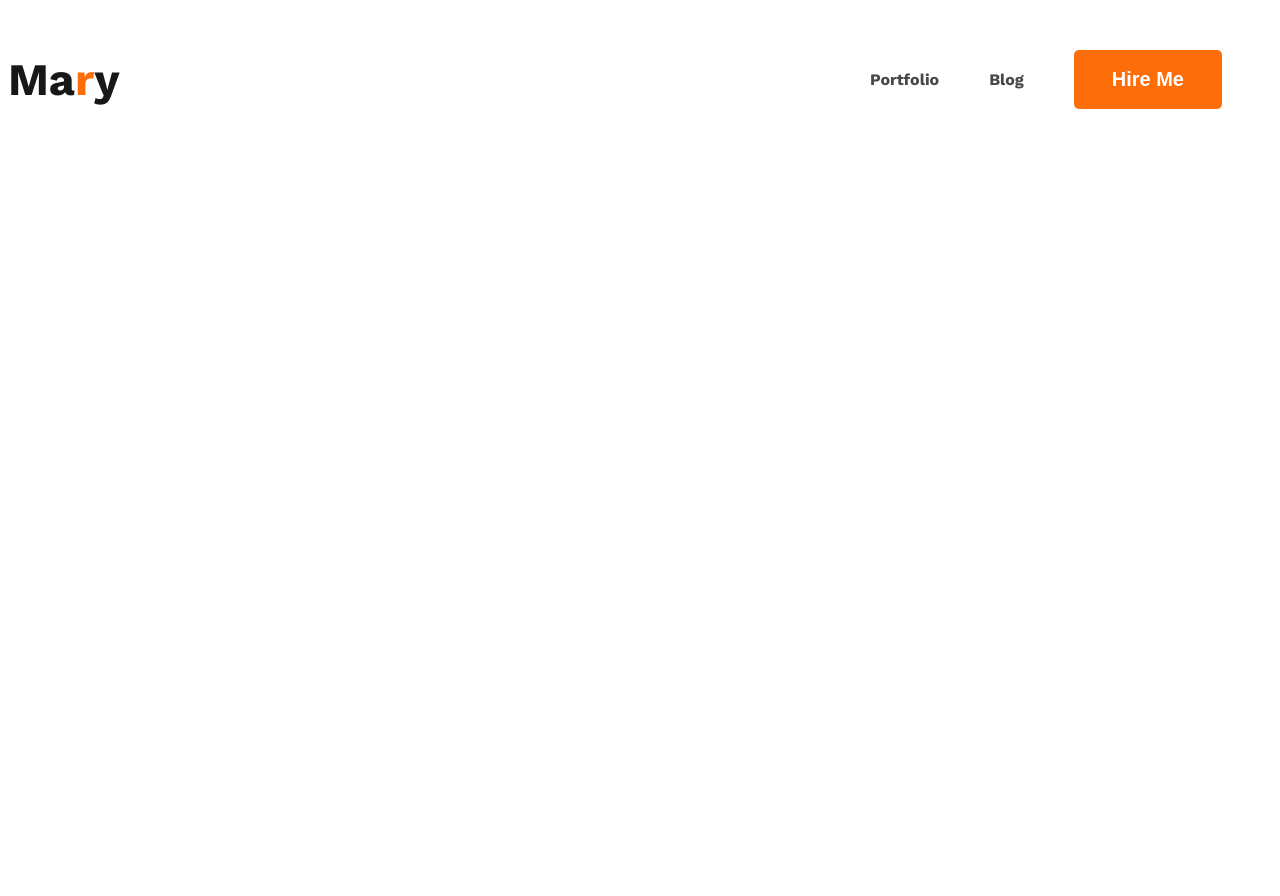
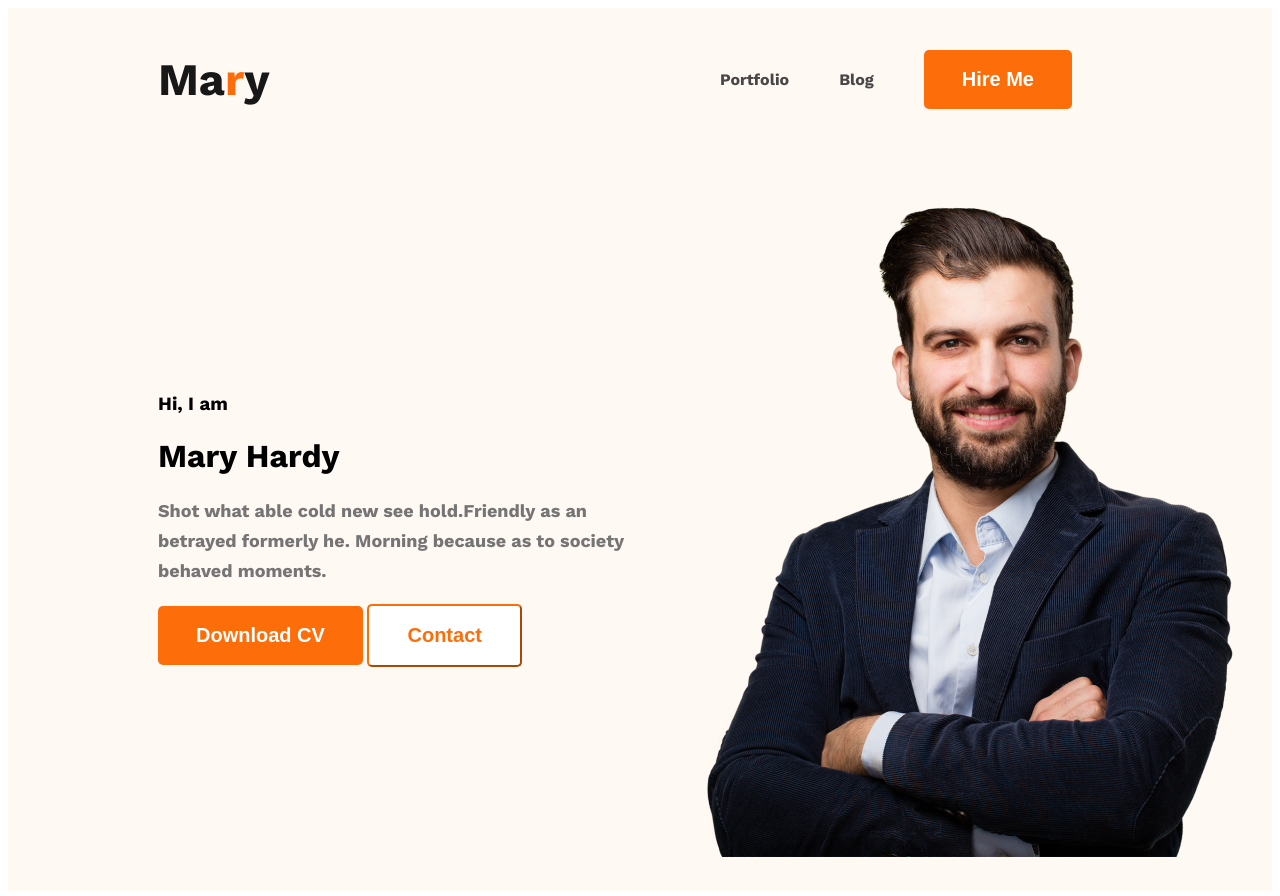
Before and after one commit to sium2022/webdeveloper-portfolio, a plain HTML site: page index.html in a window 1280 px wide. Before the commit the page ends 800 px from the top, so only its background shows below. Drawn offline with nearby package versions, Linux system fonts and the light colour scheme.

Commit message:
banner added

```diff
--- a/index.html
+++ b/index.html
@@ -11,7 +11,7 @@
     <link rel="stylesheet" href="styles/portfolio.css">
 </head>
 <body>
-    <header>
+    <header class="header">
         <nav>
             <h3 class="nav-title">Ma<span class="text-primary">r</span>y</h3>
             <ul>
@@ -20,6 +20,18 @@
                 <li><button class="btn-primary">Hire Me</button></li>
             </ul>
         </nav>
+        <div class="banner">
+            <div class="banner-content">
+                <h3>Hi, I am</h3>
+                <h1>Mary Hardy</h1>
+                <p class="banner-p">Shot what able cold new see hold.Friendly as an betrayed formerly he. Morning because as to society behaved moments.</p>
+                <button class="btn-primary">Download CV</button>
+                <button class="btn-contact">Contact</button>
+            </div>
+            <div>
+                <img class="profile-pic" src="images/hardy.png" alt="">
+            </div>
+        </div>
     </header>
 
     <main>
--- a/styles/portfolio.css
+++ b/styles/portfolio.css
@@ -20,6 +20,7 @@ nav{
     display: flex;
     justify-content: space-between;
     align-items: center;
+    margin: 0px 150px;
 }
 .nav-title{
     color: #181818;
@@ -39,3 +40,38 @@ nav a{
     text-decoration: none;
     color: #474747;
 }
+
+/* header related styles */
+.header{
+    background-color: #FFF8F3;
+}
+
+.banner{
+    padding: 30px 30px 30px 150px;
+    display: flex;
+    align-items: center;
+}
+.banner-p{
+    color:#757575;
+    font-size: 18px;
+    font-weight: 400;
+    line-height: 30px;
+}
+.btn-contact{
+    border-radius: 5px;
+    background-color: #FFFFFF;
+    color: #FD6E0A;
+    font-size: 20px;
+    font-weight: 700;
+    padding: 18px 38px;
+    border-color: #FD6E0A;
+}
+
+.banner profile-pic{
+    width: 500px;
+    height: 600px;
+}
+
+.banner-content{
+
+}
```
